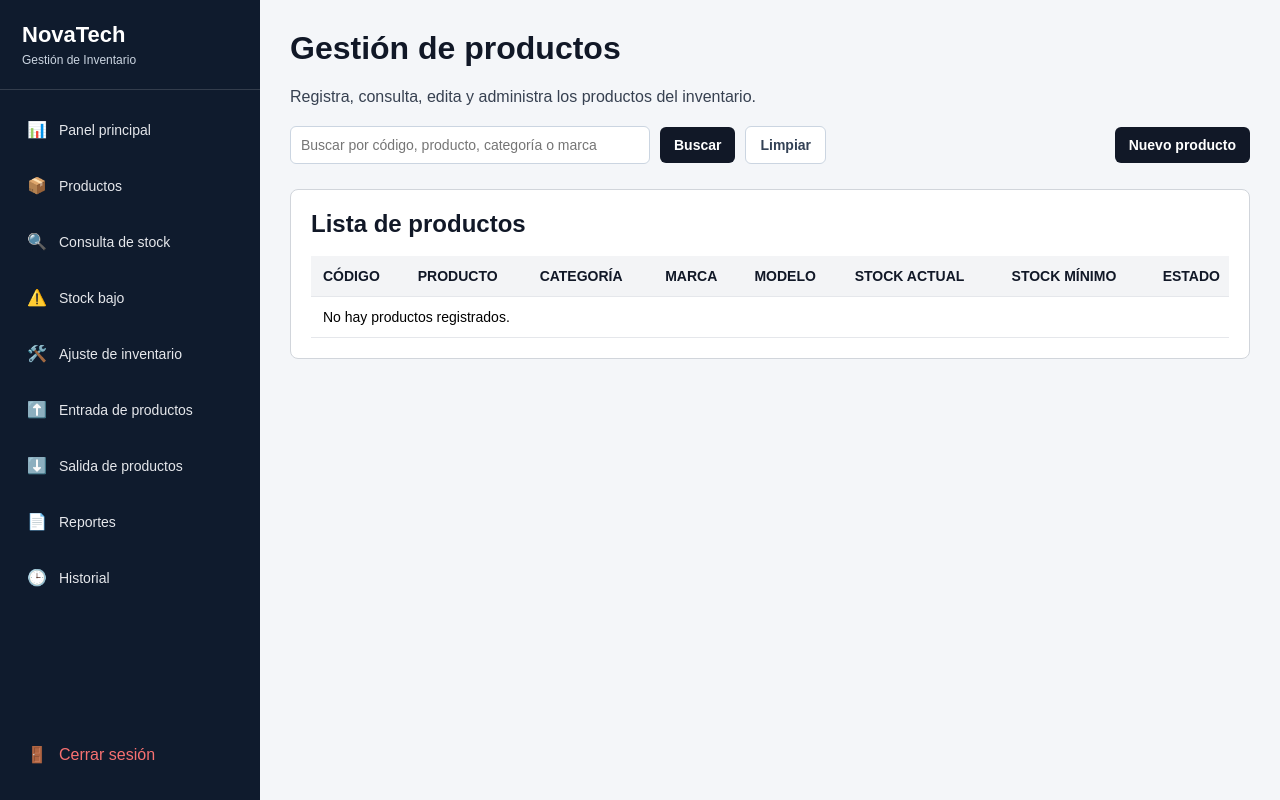
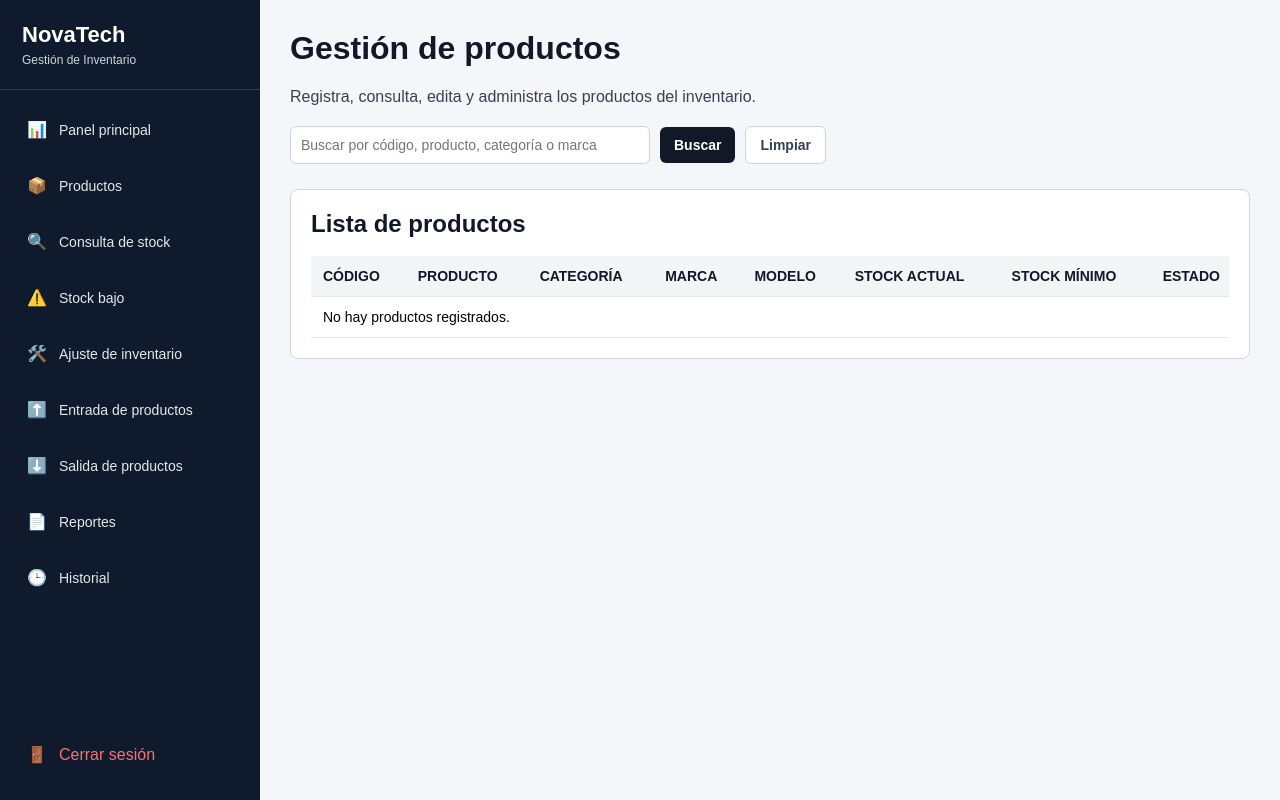
Before and after one commit to PercyAM/novatech-inventory, a PHP site: template views/productos/index.php in a window 1280 px wide. Run offline with PHP 8.4, Linux system fonts and the light colour scheme; the template is opened without the code that fills it, so the values that code supplies are empty.

Commit message:
Corrige vista de gestion de productos

```diff
--- a/views/productos/index.php
+++ b/views/productos/index.php
@@ -272,9 +272,7 @@ $busqueda = $busqueda ?? "";
             </a>
         </form>
 
-        <a href="index.php?controller=producto&action=crear" class="productos-btn productos-btn-primary">
-            Nuevo producto
-        </a>
+
     </section>
 
     <section class="productos-card">
```
